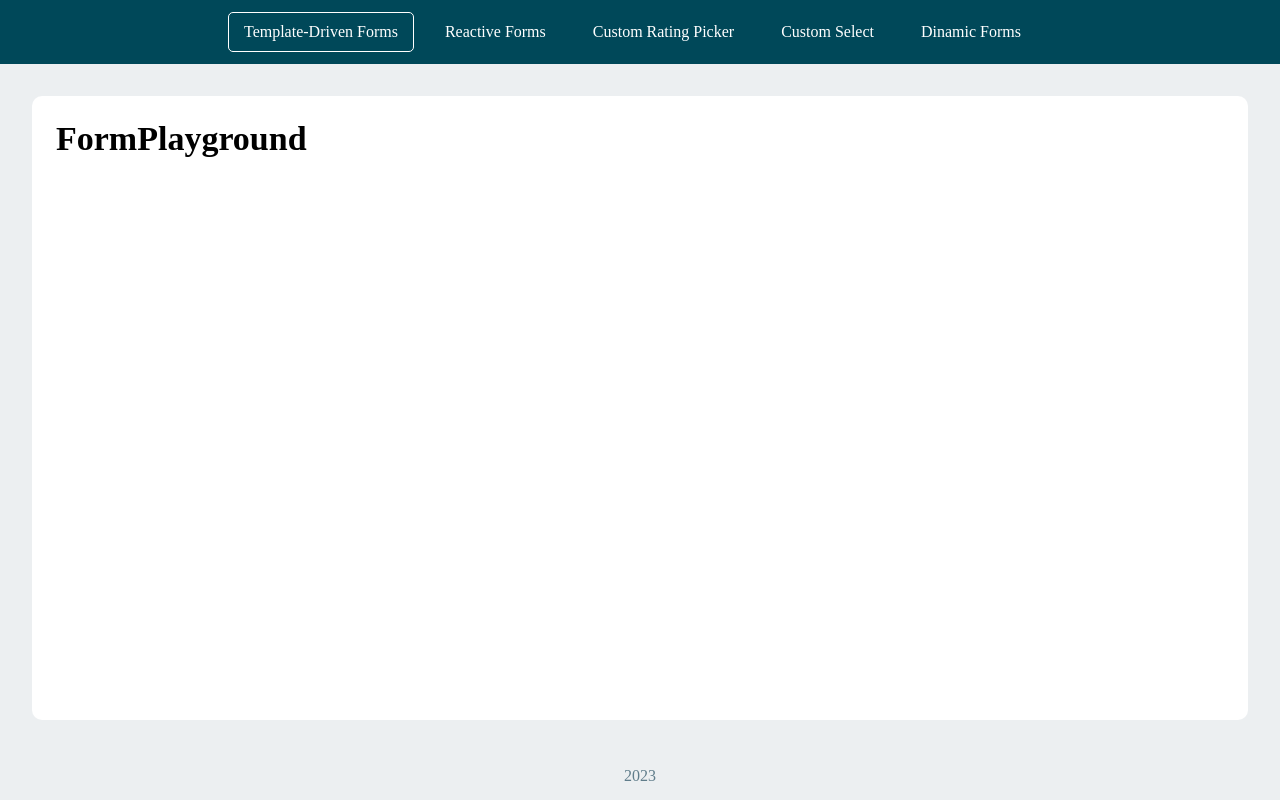
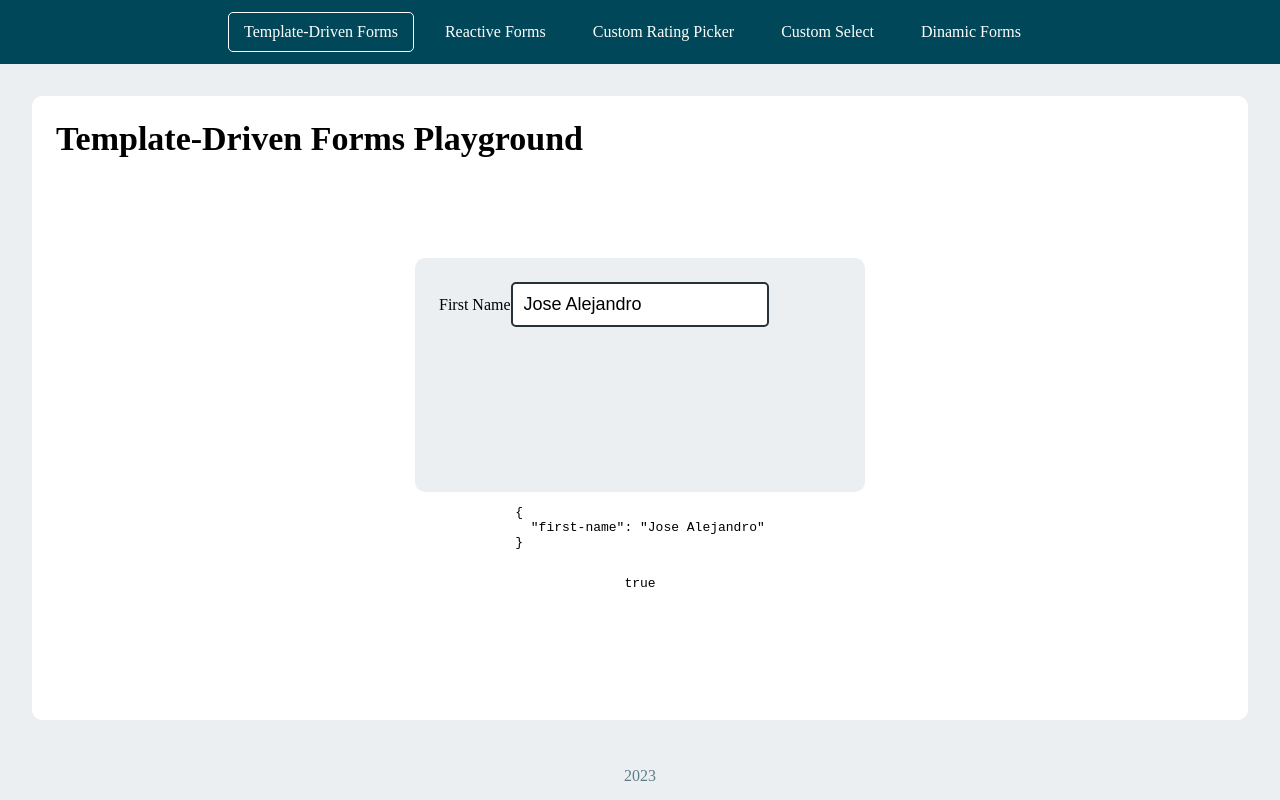
Before and after one commit to JoseAlejandro96/ng-workspace, an Angular app: page / in a window 1280 px wide. Built offline with nearby package versions, Linux system fonts and the light colour scheme.

Commit message:
ban word directive

```diff
--- a/projects/form-playground/src/app/app-routing.module.ts
+++ b/projects/form-playground/src/app/app-routing.module.ts
@@ -2,13 +2,13 @@ import { NgModule } from '@angular/core';
 import { RouterModule, Routes } from '@angular/router';
 
 const routes: Routes = [
-  // {
-  //   path: '',
-  //   title: 'Template-Driven Forms Playground',
-  //   loadComponent:
-  //     () => import('./playgrounds/template-forms/template-forms-page/template-forms-page.component')
-  //       .then(m => m.TemplateFormsPageComponent)
-  // },
+  {
+    path: '',
+    title: 'Template-Driven Forms Playground',
+    loadComponent:
+      () => import('./playground/template-forms/template-forms-page/template-forms-page.component')
+        .then(m => m.TemplateFormsPageComponent)
+  },
   // {
   //   path: 'reactive-forms',
   //   title: 'Reactive Forms Playground',
--- a/projects/form-playground/src/app/playground/common-page.scss
+++ b/projects/form-playground/src/app/playground/common-page.scss
@@ -1,5 +1,6 @@
 :host {
   display: flex;
+  flex-direction: column;
   flex-grow: 1;
   width: 100%;
   align-items: center;
--- a/projects/form-playground/src/app/playground/template-forms/template-forms-page/template-forms-page.component.html
+++ b/projects/form-playground/src/app/playground/template-forms/template-forms-page/template-forms-page.component.html
@@ -0,0 +1,32 @@
+<form
+  class="form"
+  [ngFormOptions]="{ updateOn: 'submit' }"
+  #form="ngForm"
+  (reset)="onReset($event)"
+  (ngSubmit)="onSubmitForm($event)"
+>
+  <div class="form-field">
+    <label for="name">First Name</label>
+    <!-- TODO: appBanWords directive -->
+    <input
+      #firstName="ngModel"
+      [(ngModel)]="userInfo.firstName"
+      [required]="true"
+      [minlength]="2"
+      [appBanWords]="'test'"
+      [name]="'first-name'"
+      [type]="'text'"
+      [id]="'name'"
+      [placeholder]="'Enter your name'"
+    />
+  </div>
+
+  <div class="form-field"></div>
+</form>
+
+<div>
+  <pre>{{ formDir?.value | json }}</pre>
+</div>
+<div>
+  <pre>{{ formDir?.valid | json }}</pre>
+</div>
--- a/projects/form-playground/src/app/playground/template-forms/template-forms-page/template-forms-page.component.ts
+++ b/projects/form-playground/src/app/playground/template-forms/template-forms-page/template-forms-page.component.ts
@@ -2,6 +2,7 @@ import { CommonModule } from "@angular/common";
 import { AfterViewInit, ChangeDetectionStrategy, Component, OnDestroy, OnInit, ViewChild } from "@angular/core";
 import { FormsModule, NgForm } from "@angular/forms";
 import { UserInfo } from "../../../core/interfaces/user-info.interface";
+import { BanWordsDirective } from "../validators/ban-word.directive";
 
 const MAYORITY_AGE = 18;
 
@@ -10,7 +11,8 @@ const MAYORITY_AGE = 18;
   standalone: true,
   imports: [
     CommonModule,
-    FormsModule
+    FormsModule,
+    BanWordsDirective
   ],
   templateUrl: './template-forms-page.component.html',
   styleUrls: [
@@ -42,7 +44,7 @@ export class TemplateFormsPageComponent implements AfterViewInit {
   /**
    * Formulario que esta en el template que tiene la directiva de ngForm
    */
-  @ViewChild(NgForm) formDir!: NgForm;
+  @ViewChild(NgForm) formDir?: NgForm;
 
   /**
    * Valor inicial del formulario para cuando se haga un reset
@@ -76,12 +78,12 @@ export class TemplateFormsPageComponent implements AfterViewInit {
    * Cuando se hace submit en el formulario
    */
   onSubmitForm(e: SubmitEvent) {
-    if (this.formDir.invalid) return;
+    if (this.formDir?.invalid) return;
     // Strategy 1 - Reset form values, validation statuses, making controls untouched, pristine, etc
     // form.resetForm();
     // Strategy 2 - Reset only control statuses but not values.
-    this.formDir.resetForm(this.formDir.value);
-    this.initialFormValues = this.formDir.value;
+    this.formDir?.resetForm(this.formDir.value);
+    this.initialFormValues = this.formDir?.value;
     // console.log('The native submit event', e);
   }
 
@@ -90,6 +92,6 @@ export class TemplateFormsPageComponent implements AfterViewInit {
    */
   onReset(e: Event) {
     e.preventDefault();
-    this.formDir.resetForm(this.initialFormValues);
+    this.formDir?.resetForm(this.initialFormValues);
   }
 }
--- /dev/null
+++ b/projects/form-playground/src/app/playground/template-forms/validators/ban-word.directive.ts
@@ -0,0 +1,36 @@
+import { Directive, Input } from "@angular/core";
+import { AbstractControl, NG_VALIDATORS, ValidationErrors, Validator } from "@angular/forms";
+
+
+@Directive({
+  selector: '[appBanWords]',
+  standalone: true,
+  providers: [{
+    provide: NG_VALIDATORS,
+    useExisting: BanWordsDirective,
+    multi: true
+  }]
+})
+export class BanWordsDirective implements Validator {
+
+  @Input()
+  set appBanWords(value: string | string[]) {
+    this.bannedWords = Array.isArray(value) ? value : [value];
+    this.onChange();
+  }
+  /**
+   * Palabras no permitidas
+   */
+  private bannedWords: string[] = [];
+
+  private onChange: () => void = () => { };
+
+
+  validate(control: AbstractControl<string>): ValidationErrors | null {
+    const foundBannedWord = this.bannedWords.find(word => word.toLocaleLowerCase() === control.value?.toLocaleLowerCase())
+    return !foundBannedWord ? null : { appBanWords: { bannedWord: foundBannedWord } };
+  }
+  registerOnValidatorChange?(fn: () => void): void {
+    this.onChange = fn;
+  }
+}
```
Also changed, not shown: 2 other files (tests, documents, lock files or other folders).
